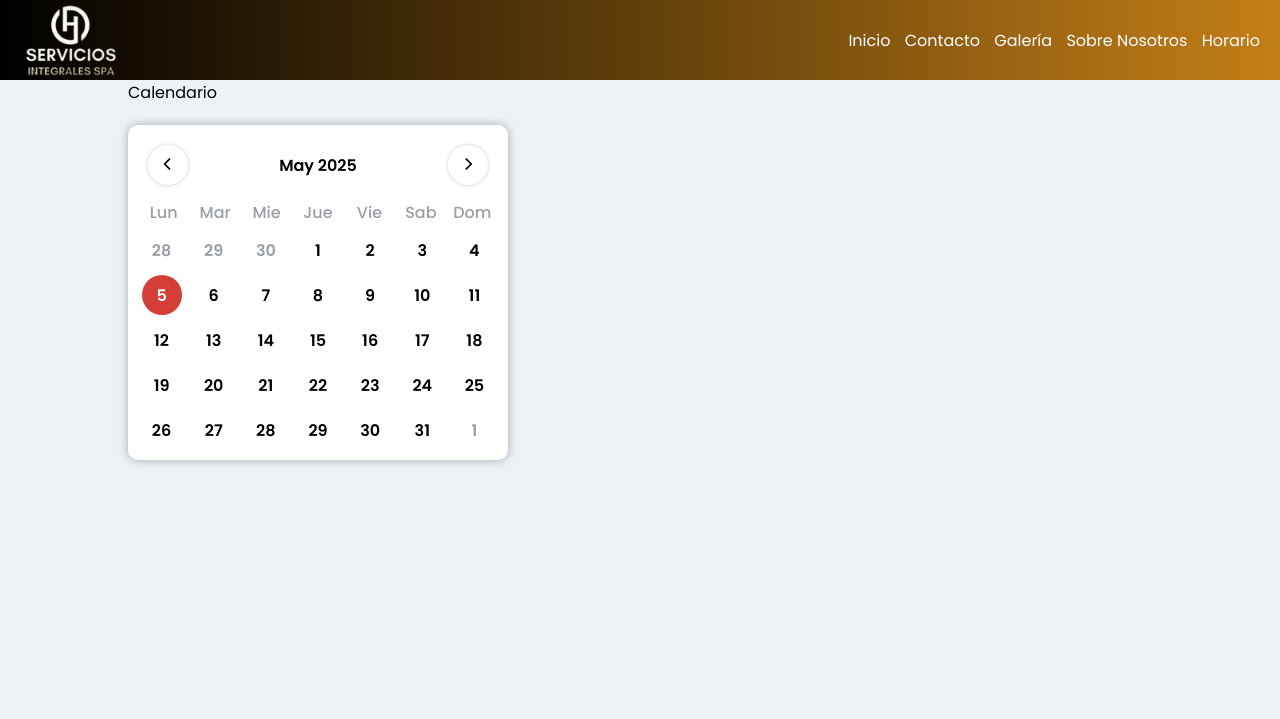
After one commit to alanyur/Proy_G, a Django app: page /horario/ in a window 1280 px wide. The commit adds this page. Shown: the top 719 px of the page. Run offline with Django 5.2, Linux system fonts and the light colour scheme.

Commit message:
incorporación de calendario con su respectivo estilo y funcionalidades

```diff
--- /dev/null
+++ b/technomarket/app/static/app/css/calendario.css
@@ -0,0 +1,96 @@
+@import url("https://fonts.googleapis.com/css2?family=Poppins:ital,wght@0,100;0,200;0,300;0,400;0,500;0,600;0,700;0,800;0,900;1,100;1,200;1,300;1,400;1,500;1,600;1,700;1,800;1,900&display=swap");
+
+/* Mensaje adicional: "Pulsa la tecla escape para salir" */
+
+*{
+    margin: 0;
+    padding: 0;
+    box-sizing: border-box;
+    font-family: "Poppins", sans-serif;
+}
+
+
+
+.calendar {
+    justify-content: center;
+    transform: translateY(20px);
+    width: 380px;
+    height: auto;
+    display: flex;
+    flex-direction: column;
+    padding: 10px;
+    background: #fff;
+    border-radius: 10px;
+    box-shadow: 0 0 10px rgba(0, 0, 0, 0.3);
+}
+
+.header{
+    display: flex;
+    justify-content: space-between;
+    align-items: center;
+    padding: 10px;
+}
+
+.monthYear{
+    text-align: center;
+    font-weight: 600;
+    width: 150px;
+}
+
+.header button{
+    display: flex;
+    align-items: center;
+    justify-content: center;
+    border: none;
+    border-radius: 50%;
+    background: #fff;
+    cursor: pointer;
+    width: 40px;
+    height: 40px;
+    box-shadow: 0 0 4px rgba(0, 0, 0, 0.2);
+}
+
+.days {
+    display: grid;
+    grid-template-columns: repeat(7,1fr);
+}
+
+.day{
+    text-align: center;
+    padding: 5px;
+    color: #999FA6;
+    font-weight: 500;
+}
+
+.dates{
+    display: grid;
+    grid-template-columns: repeat(7,1fr);
+    gap: 5px;
+}
+
+.date{
+    display: flex;
+    align-items: center;
+    justify-content: center;
+    text-align: center;
+    padding: 10px;
+    margin: auto;
+    cursor: pointer;
+    font-weight: 600;
+    border-radius: 50%;
+    width: 40px;
+    height: 40px;
+    transition: 0.2s;
+}
+
+.date:hover,
+.date.active{
+    background: #d3342ef3;
+    color: #fff;
+}
+.date.inactive{
+    color: #999FA6;
+}
+.date.inactive:hover{
+    color: #fff;
+}
--- /dev/null
+++ b/technomarket/app/static/app/js/calendario.js
@@ -0,0 +1,51 @@
+const monthYearElement = document.getElementById('monthYear');
+const datesElement = document.getElementById('dates');
+const prevBtn = document.getElementById('prevBtn');
+const nextBtn = document.getElementById('nextBtn');
+let currentDate = new Date();
+
+const updateCalendar = () => {
+    const currentYear = currentDate.getFullYear();
+    const currentMonth = currentDate.getMonth();
+
+
+    const firstDay = new Date(currentYear, currentMonth, 0);
+    const lastDay = new Date(currentYear, currentMonth + 1, 0);
+    const totalDays = lastDay.getDate();
+    const firstDayIndex = firstDay.getDay();
+    const lastDayIndex = lastDay.getDay();
+
+    const monthYearString = currentDate.toLocaleString('default', {month: 'long', year:'numeric'});
+    monthYearElement.textContent = monthYearString;
+    let datesHTML = '';
+
+    for(let i = firstDayIndex; i > 0; i-- ){
+        const prevDate = new Date(currentYear, currentMonth, 0 - i + 1);
+        datesHTML += `<div class = "date inactive">${prevDate.getDate()}</div>`;
+    }
+
+    for(let i=1; i<= totalDays; i++){
+        const date = new Date(currentYear, currentMonth, i);
+        const activeClass = date.toDateString() === new Date().toDateString() ? 'active' : '';
+        datesHTML += `<div class="date ${activeClass}">${i}</div>`;
+    }
+
+    for(let i=1; i<=7-lastDayIndex; i++) {
+        const nextDate = new Date(currentYear, currentMonth + 1, i);
+        datesHTML += `<div class="date inactive">${nextDate.getDate()}</div>`;
+    }
+
+    datesElement.innerHTML = datesHTML;
+}
+
+prevBtn.addEventListener('click', ()=>{
+    currentDate.setMonth(currentDate.getMonth()-1);
+    updateCalendar();
+})
+nextBtn.addEventListener('click', ()=>{
+    currentDate.setMonth(currentDate.getMonth()+1);
+    updateCalendar();
+})
+
+
+updateCalendar();
--- a/technomarket/app/templates/app/base.html
+++ b/technomarket/app/templates/app/base.html
@@ -32,6 +32,9 @@
                 <li>
                     <a href="{% url 'sobre_nosotros' %}">Sobre Nosotros</a>
                 </li>
+                <li>
+                    <a href="{% url 'horario' %}">Horario</a>
+                </li>
 
             </ul>
         </nav>
@@ -41,7 +44,7 @@
     {% block contenido %}
     {% endblock %}
 </div>
-<footer>
+<!-- <footer>
     <footer>
         <div class="marcas">
             <img src="{% static 'app/img/footer/apple.png'%}" alt="apple" style="width: 30px;">
@@ -54,7 +57,7 @@
             <img src="{% static 'app/img/serviciointegralicono.png'%}" alt="logo">
         </div>
     </footer>
-</footer>
+</footer> -->
 <script src="js/menu.js"></script>
 {% block js %}
 {% endblock %}
--- /dev/null
+++ b/technomarket/app/templates/app/horario.html
@@ -0,0 +1,42 @@
+{% extends 'app/base.html' %}
+{% block contenido %}
+<!DOCTYPE html>
+<html lang="es">
+<head>
+  <meta charset="UTF-8" />
+  <meta name="viewport" content="width=device-width, initial-scale=1.0" />
+  <link rel="stylesheet" href="https://cdnjs.cloudflare.com/ajax/libs/font-awesome/6.4.0/css/all.min.css">
+  {% load static %}
+  <link rel="stylesheet" href="{% static 'app/css/calendario.css' %}">
+    <tilte>Calendario</tilte>
+</head>
+
+<body>
+
+  <div class="calendar">
+    <div class="header">
+        <button id="prevBtn">
+            <i class="fa-solid fa-chevron-left"></i>
+        </button>
+        <div class="monthYear" id="monthYear"></div>
+        <button id="nextBtn">
+            <i class="fa-solid fa-chevron-right"></i>
+        </button>
+    </div>
+    <div class="days">
+        <div class="day">Lun</div>
+        <div class="day">Mar</div>
+        <div class="day">Mie</div>
+        <div class="day">Jue</div>
+        <div class="day">Vie</div>
+        <div class="day">Sab</div>
+        <div class="day">Dom</div>
+    </div>
+    <div class="dates" id="dates"></div>
+  </div>
+  <script src="{% static 'app/js/calendario.js' %}"></script>
+</body>
+
+</html>
+
+{% endblock %}
--- a/technomarket/app/urls.py
+++ b/technomarket/app/urls.py
@@ -1,8 +1,9 @@
 from django.urls import path
-from .views import home, contacto, galeria, sobre_nosotros
+from .views import home, contacto, galeria, sobre_nosotros, horario
 urlpatterns = [
     path('', home, name='home'),
     path('contacto/',contacto,name='contacto'),
     path('galeria/',galeria,name='galeria'),
     path('sobre-nosotros/',sobre_nosotros, name='sobre_nosotros'),
+    path('horario/',horario, name='horario'),
 ]
--- a/technomarket/app/views.py
+++ b/technomarket/app/views.py
@@ -12,3 +12,6 @@ def contacto(request):
 
 def sobre_nosotros(request):
     return render(request, 'app/sobre_nosotros.html')
+
+def horario(request):
+    return render(request,'app/horario.html')
--- a/technomarket/technomarket/settings.py
+++ b/technomarket/technomarket/settings.py
@@ -115,7 +115,7 @@ USE_TZ = True
 # Static files (CSS, JavaScript, Images)
 # https://docs.djangoproject.com/en/5.2/howto/static-files/
 
-STATIC_URL = 'static/'
+STATIC_URL = '/static/'
 from django.conf import settings
 import os
 
```
